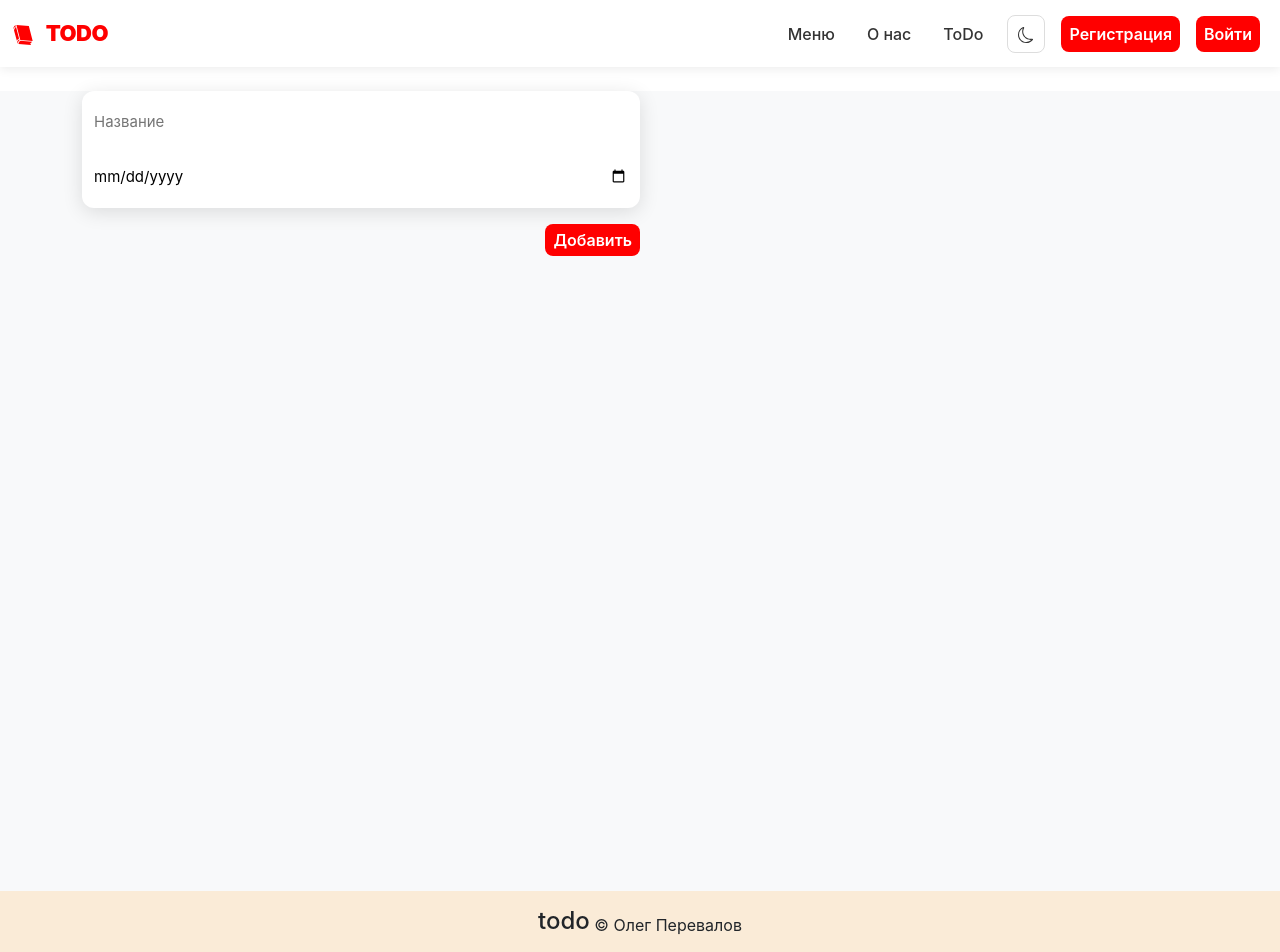
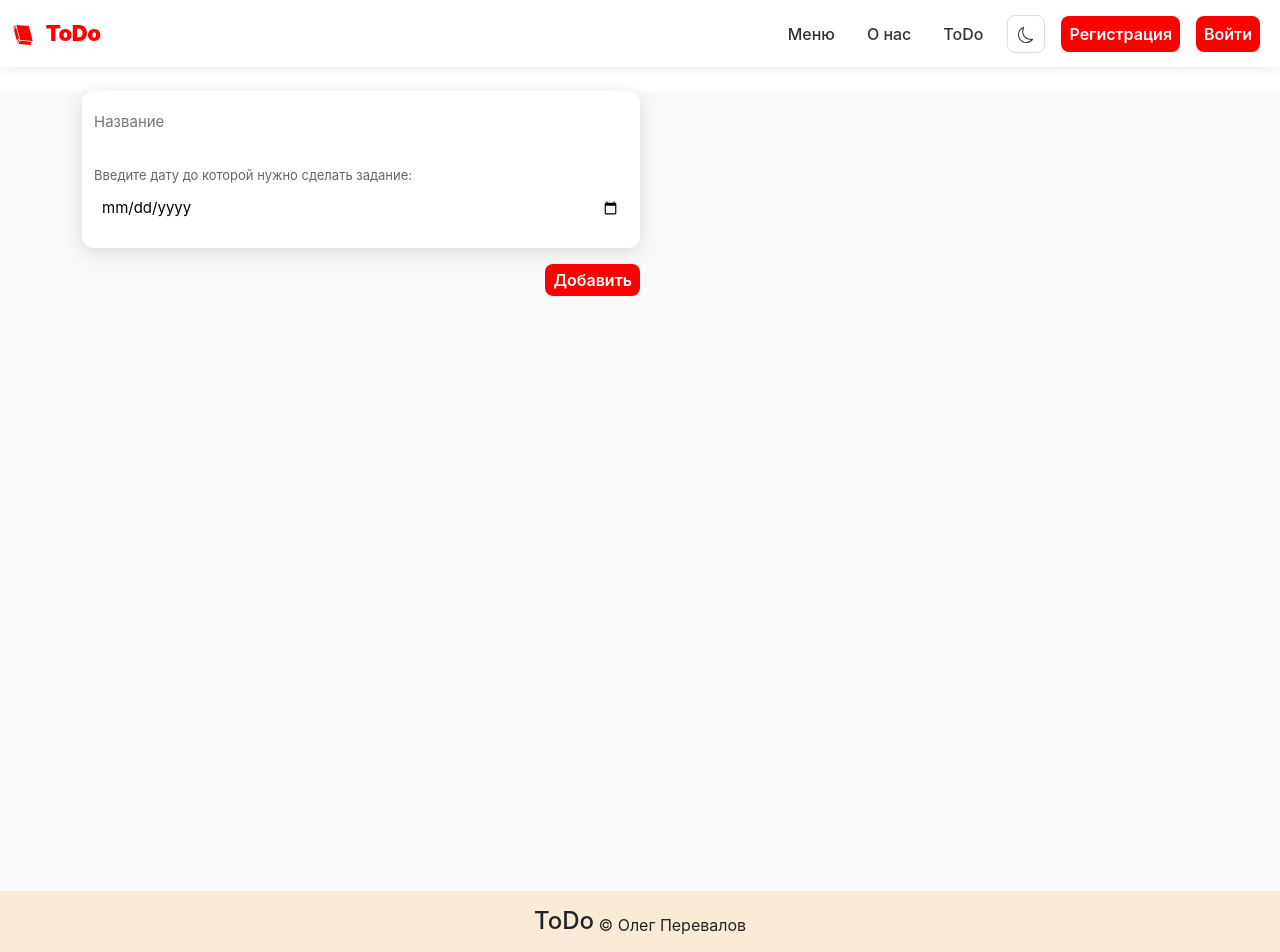
Before and after one commit to op7en/todoapp, a React (Create React App) app in the folder frontend/: page /todo in a window 1280 px wide. Shown: the top 952 px of the page. Built offline with nearby package versions, Linux system fonts and the light colour scheme.

Commit message:
Исправил баги с датой и с текстом

```diff
--- a/frontend/src/components/Footer/Footer.jsx
+++ b/frontend/src/components/Footer/Footer.jsx
@@ -3,7 +3,7 @@ import "./Footer.css";
 const Footer = () => {
   return (
     <div className="container-fluid p-3 d-flex justify-content-center align-items-center footer">
-      <h4>todo</h4> &nbsp;
+      <h4>ToDo</h4> &nbsp;
       <p className="m-0">&copy; Олег Перевалов</p>
     </div>
   );
--- a/frontend/src/components/Navbar/Navbar.jsx
+++ b/frontend/src/components/Navbar/Navbar.jsx
@@ -34,7 +34,7 @@ const Navbar = () => {
         <div className="container-fluid">
           <Link className="navbar-brand" to="/">
             <b>
-              <GiWhiteBook /> &nbsp; TODO
+              <GiWhiteBook /> &nbsp; ToDo
             </b>
           </Link>
           <button
--- a/frontend/src/components/Todo/Todo.css
+++ b/frontend/src/components/Todo/Todo.css
@@ -159,3 +159,26 @@
 body.dark .todo-card-dates small {
   color: #aaa;
 }
+
+.created-date {
+  color: #666;
+}
+
+body.dark .created-date {
+  color: #aaa !important;
+}
+
+body.dark .todo-card-dates small {
+  color: #aaa !important;
+}
+
+.deadline-label {
+  font-size: 13px;
+  color: #666;
+  margin-bottom: 4px;
+  display: block;
+}
+
+body.dark .deadline-label {
+  color: #aaa;
+}
--- a/frontend/src/components/Todo/Todo.jsx
+++ b/frontend/src/components/Todo/Todo.jsx
@@ -125,13 +125,18 @@ const Todo = () => {
               className="p-2 todo-inputs"
               onChange={change}
             />
+            <div className="my-2 p-2">
+              <label className="deadline-label">
+                Введите дату до которой нужно сделать задание:
+              </label>
               <input
                 type="date"
                 name="deadline"
-              className="my-2 p-2 todo-inputs"
+                className="p-2 todo-inputs"
                 value={Inputs.deadline}
                 onChange={change}
               />
+            </div>
           </div>
           <div className="w-50 d-flex justify-content-end my-3">
             <button
--- a/frontend/src/components/Todo/TodoCards.jsx
+++ b/frontend/src/components/Todo/TodoCards.jsx
@@ -17,8 +17,12 @@ const TodoCards = ({
   const isOverdue = deadline && new Date(deadline) < new Date();
 
   const formatDate = (date) => {
-    return new Date(date).toLocaleDateString("ru-RU");
+    if (!date) return null;
+    const d = new Date(date);
+    if (isNaN(d.getTime())) return null; // ✅ return null if invalid
+    return d.toLocaleDateString("ru-RU");
   };
+
   const [delLoading, setDelLoading] = useState(false);
 
   return (
@@ -27,10 +31,12 @@ const TodoCards = ({
         <h5>{title}</h5>
         <p className="todo-card-p">{body.split("", 77)}...</p>
         <div className="todo-card-dates">
-          <small className="text-muted">
-            📅 Создано: {formatDate(createdAt)}
-          </small>
-          {deadline && (
+          {createdAt && formatDate(createdAt) && (
+            <small className="created-date">
+              📅 Создано: {formatDate(createdAt)}
+            </small>
+          )}
+          {deadline && formatDate(deadline) && (
             <small className={isOverdue ? "text-danger" : "text-success"}>
               ⏰ Дедлайн: {formatDate(deadline)}
               {isOverdue && " (просрочено!)"}
```
Lines whose indentation alone changed are shown as unchanged.
